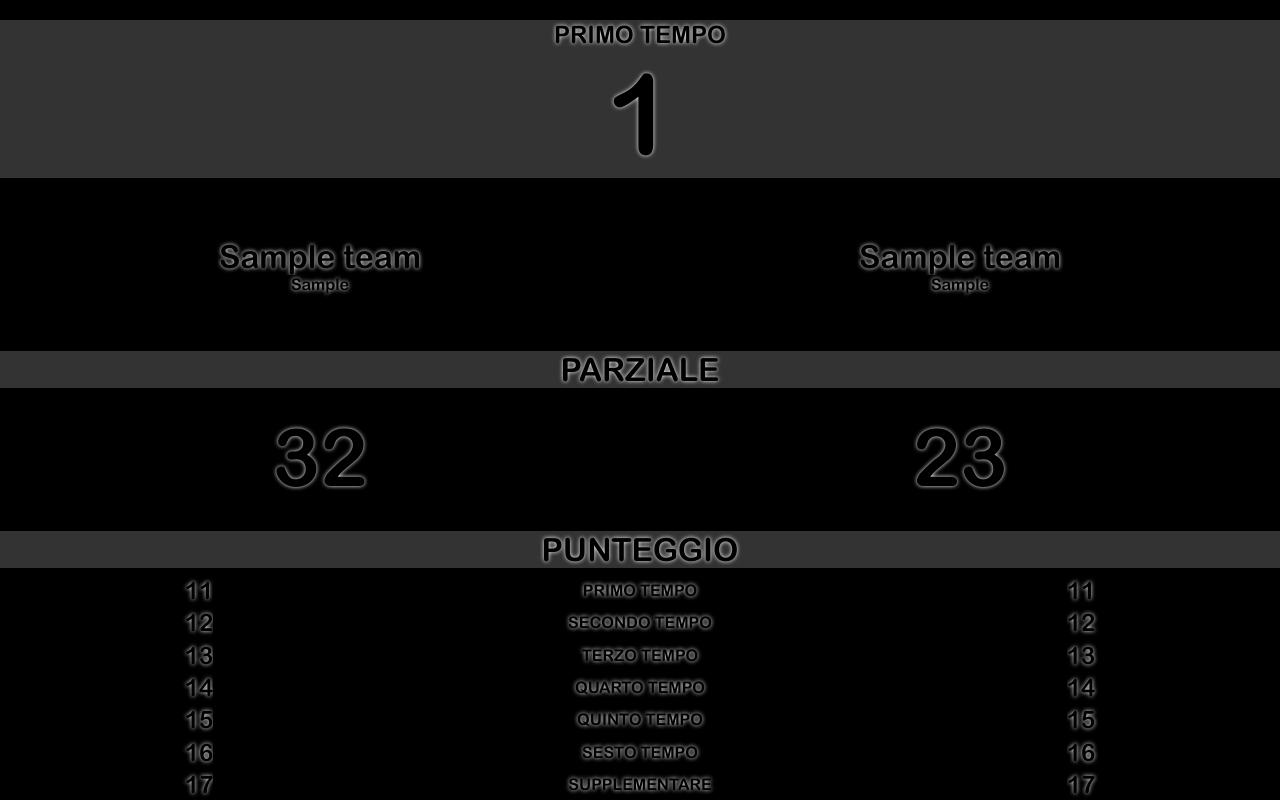
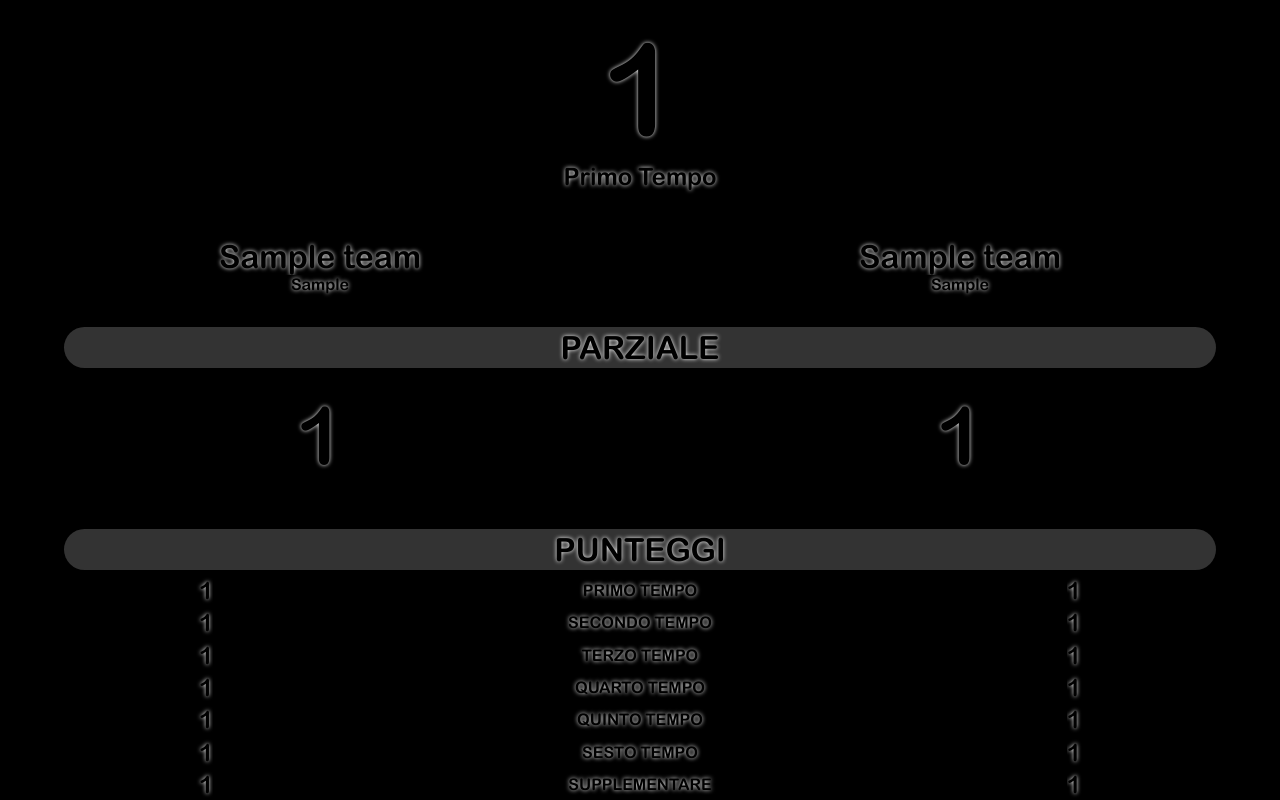
Before and after one commit to lorenzofiamingo/ioniCup-Website, a Django app: page /scoreboard/show/1 in a window 1280 px wide. Run offline with Django 3.2, Linux system fonts and the light colour scheme; tables that the repository leaves empty hold one stand-in row (values such as "Sample post"); some libraries are stand-ins or nearby versions.

Commit message:
Progress

```diff
--- a/assets/show_scoreboard.css
+++ b/assets/show_scoreboard.css
@@ -20,10 +20,10 @@
   height: 100%;
   display: grid;
   grid-template-columns: repeat(6, 1fr);
-  grid-template-rows: 6fr 20fr 8fr 4fr 10fr 17fr 6fr repeat(7, 4fr);
+  grid-template-rows: 20fr 6fr 8fr 4fr 10fr 17fr 6fr repeat(7, 4fr);
   grid-template-areas:
+    'timer timer timer timer timer timer'
     'current-sixth current-sixth current-sixth current-sixth current-sixth current-sixth'
-    'time time time time time time'
     'name-A name-A name-A name-B name-B name-B'
     'city-A city-A city-A city-B city-B city-B'
     'label-1 label-1 label-1 label-1 label-1 label-1'
@@ -43,7 +43,7 @@
 .city-A { grid-area: city-A; }
 .city-B { grid-area: city-B; }
 .current-sixth { grid-area: current-sixth; }
-.time { grid-area: time; }
+#timer { grid-area: timer; }
 .label-1 { grid-area: label-1; }
 .partial-A { grid-area: partial-A; }
 .partial-B { grid-area: partial-B; }
@@ -91,19 +91,19 @@
 .current-sixth {
   font-size: 3vh;
   justify-content: center;
-  align-items: flex-end;
+  align-items: flex-start;
 }
 
-.time {
-  font-size: 14vh;
+#timer {
+  font-size: 16vh;
   justify-content: center;
-  align-items: flex-start;
+  align-items: flex-end;
 }
 
 .label-1 {
   font-size: 4vh;
   justify-content: center;
-  align-items: flex-end;
+  align-items: center;
 }
 
 .label-2 {
@@ -115,7 +115,7 @@
 .partial {
   font-size: 10vh;
   justify-content: center;
-  align-items: center;
+  align-items: flex-start;
 }
 
 .sixth-label {
@@ -137,6 +137,12 @@
 }
 
 span {
-  width: 100%;
-  background-color: rgba(255, 255, 255, 0.2);
+  width: 90%;
+  padding: 2px;
+  background-color: rgba(255, 255, 255, 0.2) !important;
+  border-radius: 50px;
+
+  -webkit-box-shadow: rgba(0, 0, 0, 0.3) 0 3px 6px;
+  -moz-box-shadow: rgba(0,0,0,0.3) 0 3px 6px;
+  box-shadow: rgba(0, 0, 0, 0.3) 0 3px 6px;
 }
--- a/game_scoreboard/templates/game_scoreboard/show_scoreboard.html
+++ b/game_scoreboard/templates/game_scoreboard/show_scoreboard.html
@@ -4,10 +4,49 @@
 
 {% block stylesheet %}
   <link rel="stylesheet" type="text/css" href="{% static 'show_scoreboard.css' %}"/>
-
   <style media="screen">
     body { background-image: linear-gradient(to right, {{ match.sb_color_A }}, {{ match.sb_color_B }}); }
   </style>
+{% endblock %}
+
+{% block script %}
+  <script src="https://js.pusher.com/4.3/pusher.min.js"></script>
+  <script>
+
+    // Enable pusher logging - don't include this in production
+    Pusher.logToConsole = true;
+
+    var pusher = new Pusher('f7d3abbadd2b734a4493', {
+      cluster: 'eu',
+      forceTLS: true
+    });
+
+    var channel = pusher.subscribe("{{ match.number }}");
+    channel.bind('match_is_updated', function(match) {
+      document.body.style.backgroundImage = "linear-gradient(to right, ".concat(match.sb_color_A, ", ", match.sb_color_B, ")")
+      document.getElementById("timer").innerHTML = match.sb_timer
+      document.getElementsByClassName("current-sixth")[0].innerHTML = match.get_sb_current_sixth_display
+      document.getElementsByClassName("partial-A")[0].innerHTML = match.sb_partial_A
+      document.getElementsByClassName("partial-B")[0].innerHTML = match.sb_partial_B
+      document.getElementsByClassName("n1-sixth-A")[0].innerHTML = match.sb_1_sixth_A
+      document.getElementsByClassName("n2-sixth-A")[0].innerHTML = match.sb_2_sixth_A
+      document.getElementsByClassName("n3-sixth-A")[0].innerHTML = match.sb_3_sixth_A
+      document.getElementsByClassName("n4-sixth-A")[0].innerHTML = match.sb_4_sixth_A
+      document.getElementsByClassName("n5-sixth-A")[0].innerHTML = match.sb_5_sixth_A
+      document.getElementsByClassName("n6-sixth-A")[0].innerHTML = match.sb_6_sixth_A
+      document.getElementsByClassName("n7-sixth-A")[0].innerHTML = match.sb_7_sixth_A
+      document.getElementsByClassName("n1-sixth-B")[0].innerHTML = match.sb_1_sixth_B
+      document.getElementsByClassName("n2-sixth-B")[0].innerHTML = match.sb_2_sixth_B
+      document.getElementsByClassName("n3-sixth-B")[0].innerHTML = match.sb_3_sixth_B
+      document.getElementsByClassName("n4-sixth-B")[0].innerHTML = match.sb_4_sixth_B
+      document.getElementsByClassName("n5-sixth-B")[0].innerHTML = match.sb_5_sixth_B
+      document.getElementsByClassName("n6-sixth-B")[0].innerHTML = match.sb_6_sixth_B
+      document.getElementsByClassName("n7-sixth-B")[0].innerHTML = match.sb_7_sixth_B
+    });
+  </script>
+  <script src="https://js.pusher.com/4.3/pusher.min.js"></script>
+
+  <script src="{% static 'script/stopWatch.js' %}"></script>
 {% endblock %}
 
 {% block header %}{% endblock %}
@@ -21,12 +60,12 @@
         <div class="name name-B">{{ match.team_B.short_name }}</div>
         <div class="city city-A">{{ match.team_A.city }}</div>
         <div class="city city-B">{{ match.team_B.city }}</div>
-        <div class="current-sixth"><span>PRIMO TEMPO</span></div>
-        <div class="time"><span>{{ match.sb_timer }}</span></div>
+        <div class="current-sixth">{{ match.get_sb_current_sixth_display }}</div>
+        <div id="timer" class="timer">{{ match.sb_timer }}</div>
         <div class="label label-1"><span>PARZIALE</span></div>
-        <div class="partial partial-A"> 32 </div>
-        <div class="partial partial-B"> 23 </div>
-        <div class="label label-2"><span>PUNTEGGIO</span></div>
+        <div class="partial partial-A">{{ match.sb_partial_A }}</div>
+        <div class="partial partial-B">{{ match.sb_partial_B }}</div>
+        <div class="label label-2"><span>PUNTEGGI</span></div>
         <div class="sixth-label n1-sixth-label">PRIMO TEMPO</div>
         <div class="sixth-label n2-sixth-label">SECONDO TEMPO</div>
         <div class="sixth-label n3-sixth-label">TERZO TEMPO</div>
@@ -34,24 +73,21 @@
         <div class="sixth-label n5-sixth-label">QUINTO TEMPO</div>
         <div class="sixth-label n6-sixth-label">SESTO TEMPO</div>
         <div class="sixth-label n7-sixth-label">SUPPLEMENTARE</div>
-        <div class="sixth-A n1-sixth-A">11</div>
-        <div class="sixth-A n2-sixth-A">12</div>
-        <div class="sixth-A n3-sixth-A">13</div>
-        <div class="sixth-A n4-sixth-A">14</div>
-        <div class="sixth-A n5-sixth-A">15</div>
-        <div class="sixth-A n6-sixth-A">16</div>
-        <div class="sixth-A n7-sixth-A">17</div>
-        <div class="sixth-B n1-sixth-B">11</div>
-        <div class="sixth-B n2-sixth-B">12</div>
-        <div class="sixth-B n3-sixth-B">13</div>
-        <div class="sixth-B n4-sixth-B">14</div>
-        <div class="sixth-B n5-sixth-B">15</div>
-        <div class="sixth-B n6-sixth-B">16</div>
-        <div class="sixth-B n7-sixth-B">17</div>
+        <div class="sixth-A n1-sixth-A">{{ match.sb_1_sixth_A|default:"" }}</div>
+        <div class="sixth-A n2-sixth-A">{{ match.sb_2_sixth_A|default:"" }}</div>
+        <div class="sixth-A n3-sixth-A">{{ match.sb_3_sixth_A|default:"" }}</div>
+        <div class="sixth-A n4-sixth-A">{{ match.sb_4_sixth_A|default:"" }}</div>
+        <div class="sixth-A n5-sixth-A">{{ match.sb_5_sixth_A|default:"" }}</div>
+        <div class="sixth-A n6-sixth-A">{{ match.sb_6_sixth_A|default:"" }}</div>
+        <div class="sixth-A n7-sixth-A">{{ match.sb_7_sixth_A|default:"" }}</div>
+        <div class="sixth-B n1-sixth-B">{{ match.sb_1_sixth_B|default:"" }}</div>
+        <div class="sixth-B n2-sixth-B">{{ match.sb_2_sixth_B|default:"" }}</div>
+        <div class="sixth-B n3-sixth-B">{{ match.sb_3_sixth_B|default:"" }}</div>
+        <div class="sixth-B n4-sixth-B">{{ match.sb_4_sixth_B|default:"" }}</div>
+        <div class="sixth-B n5-sixth-B">{{ match.sb_5_sixth_B|default:"" }}</div>
+        <div class="sixth-B n6-sixth-B">{{ match.sb_6_sixth_B|default:"" }}</div>
+        <div class="sixth-B n7-sixth-B">{{ match.sb_7_sixth_B|default:"" }}</div>
       </div>
     </div>
   </nav>
 {% endblock %}
-
-{% block script %}
-{% endblock %}
--- a/game_scoreboard/views.py
+++ b/game_scoreboard/views.py
@@ -1,10 +1,11 @@
 from django.contrib.auth.decorators import user_passes_test, login_required
 from django.forms import modelform_factory
-from django.shortcuts import render, redirect
+from django.shortcuts import render, redirect, HttpResponse
 from skeleton.models import Match
 from .forms import MatchForm
-from django.utils.safestring import mark_safe
-import json
+
+from django.core.serializers import serialize
+import pusher
 
 
 @login_required(login_url="/accounts/login/")
@@ -16,8 +17,15 @@ def edit(request, match_number):
         match_form = MatchFormOne(request.POST, request.FILES, instance=match)
         if match_form.is_valid():
             match_form.save()
-            if request.POST.get('button') == 'Esci':
+            if request.POST.get('button') == '':
                 return redirect('area_scorekeeper:home')
+
+            match = Match.objects.get(number=match_number)
+            json_match = type(match).objects.filter(pk=match.pk).values().first()  # convert match to JSON
+            json_match.update({'get_sb_current_sixth_display': match.get_sb_current_sixth_display()})
+            pusher_client = pusher.Pusher(app_id='699949', key='f7d3abbadd2b734a4493', secret='f9ca67596626dd8a452c', cluster='eu', ssl=True)
+            pusher_client.trigger(str(match_number), 'match_is_updated', json_match)
+
     else:
         match_form = MatchFormOne(instance=match)
     return render(request, 'game_scoreboard/edit_scoreboard.html', {'match': match, 'match_form': match_form})
--- a/requirements.txt
+++ b/requirements.txt
@@ -1,3 +1,4 @@
 Django==2.1.3
 PyMySQL==0.9.2
 Django-Qr-Code==1.0.0
+Pusher==2.1.2
--- a/skeleton/models.py
+++ b/skeleton/models.py
@@ -129,7 +129,7 @@ class Round(models.Model):  # Giornata
 
 
 class Match(models.Model):  # Partita
-    SIXTHS = (('1', 'Primo'), ('2', 'Secondo'), ('3', 'Terzo'), ('4', 'Quarto'), ('5', 'Quinto'), ('6', 'Sesto'), ('7', 'Supplementare'))
+    SIXTHS = (('1', 'Primo Tempo'), ('2', 'Secondo Tempo'), ('3', 'Terzo Tempo'), ('4', 'Quarto Tempo'), ('5', 'Quinto Tempo'), ('6', 'Sesto Tempo'), ('7', 'Supplementare'))
     COLORS = (
         ('Black', 'Nero'),
         ('Silver', 'Argento'),
--- a/templates/base_layout.html
+++ b/templates/base_layout.html
@@ -7,6 +7,8 @@
     <title>ioniCup</title>
     {% block stylesheet %}
       <link rel="stylesheet" type="text/css" href="{% static 'base_layout.css' %}"/>
+    {% endblock %}
+    {% block script %}
     {% endblock %}
   </head>
   <body>
@@ -32,6 +34,8 @@
     <div class="content">
       {% block content %}
         <h1>HOME</h1>
+        <iframe height="600px" src="scoreboard/show/1" name="iframe_a"></iframe>
+        <p><a href="{% url 'area_scorekeeper:home' %}" target="iframe_a">W3Schools.com</a></p>
       {% endblock %}
     </div>
 
@@ -41,8 +45,5 @@
       {% endblock %}
     </footer>
 
-    {% block script %}
-    {% endblock %}
-
   </body>
 </html>
```
Also changed, not shown: assets/edit_scoreboard.css (+37 -12 lines), assets/script/stopWatch.js (added, +45 -0 lines), game_scoreboard/templates/game_scoreboard/edit_scoreboard.html (+13 -6 lines), static/edit_scoreboard.css (+37 -12 lines), static/script/stopWatch.js (added, +38 -0 lines), static/show_scoreboard.css (+17 -11 lines), README.md.
